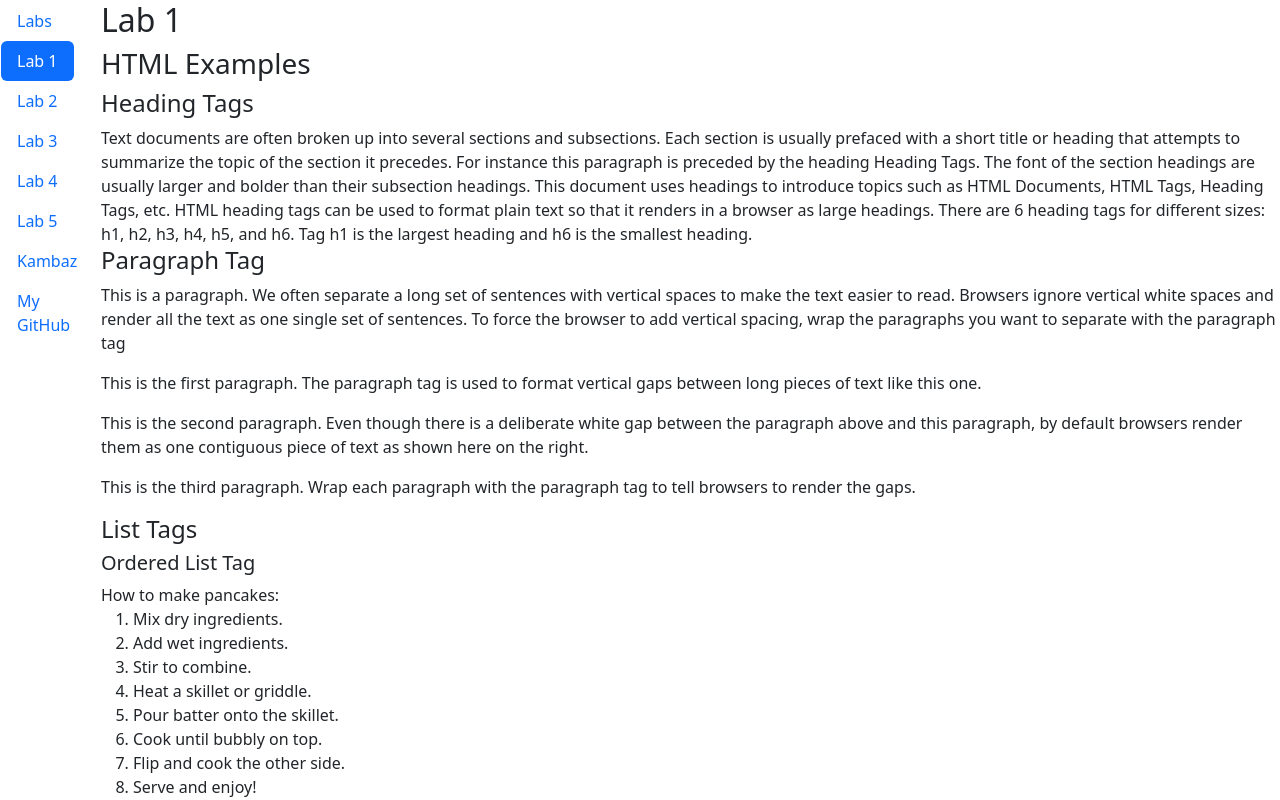
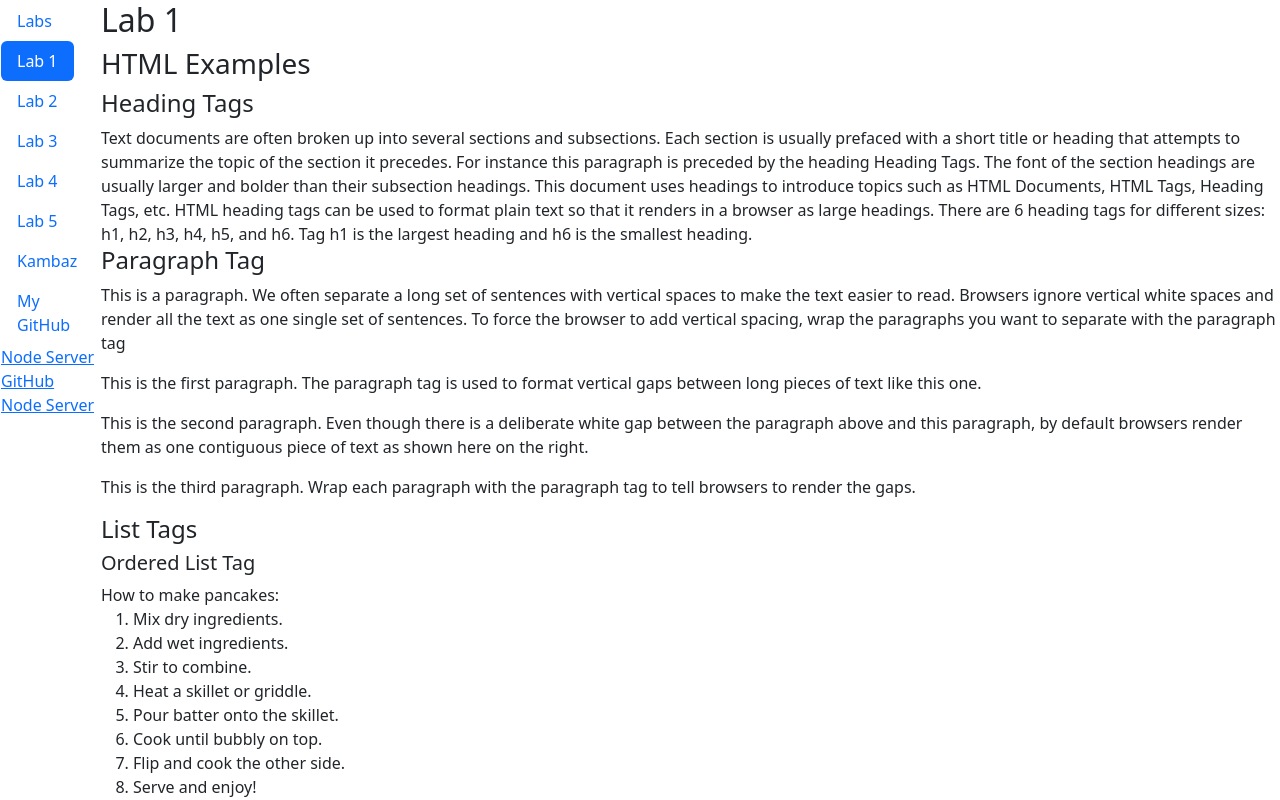
Before and after one commit to Rat719/kambaz-next-js, a Next.js app: page /labs/lab1 in a window 1280 px wide. Shown: the top 800 px of the page. Built offline with nearby package versions, Linux system fonts and the light colour scheme.

Commit message:
added links

```diff
--- a/app/labs/TOC.tsx
+++ b/app/labs/TOC.tsx
@@ -66,8 +66,22 @@ export default function TOC() {
         </NavLink>{" "}
       </NavItem>
       <NavItem>
-        <NavLink href="https://github.com/Rat719/kambaz-next-js">My GitHub</NavLink>
+        <NavLink href="https://github.com/Rat719/kambaz-next-js">
+          My GitHub
+        </NavLink>
       </NavItem>
+      <a
+        href="https://github.com/Rat719/kambaz-node-server-app"
+        target="_blank"
+      >
+        Node Server GitHub
+      </a>
+      <a
+        href="https://kambaz-node-server-app-owgu.onrender.com"
+        target="_blank"
+      >
+        Node Server
+      </a>
     </Nav>
   );
 }
```
